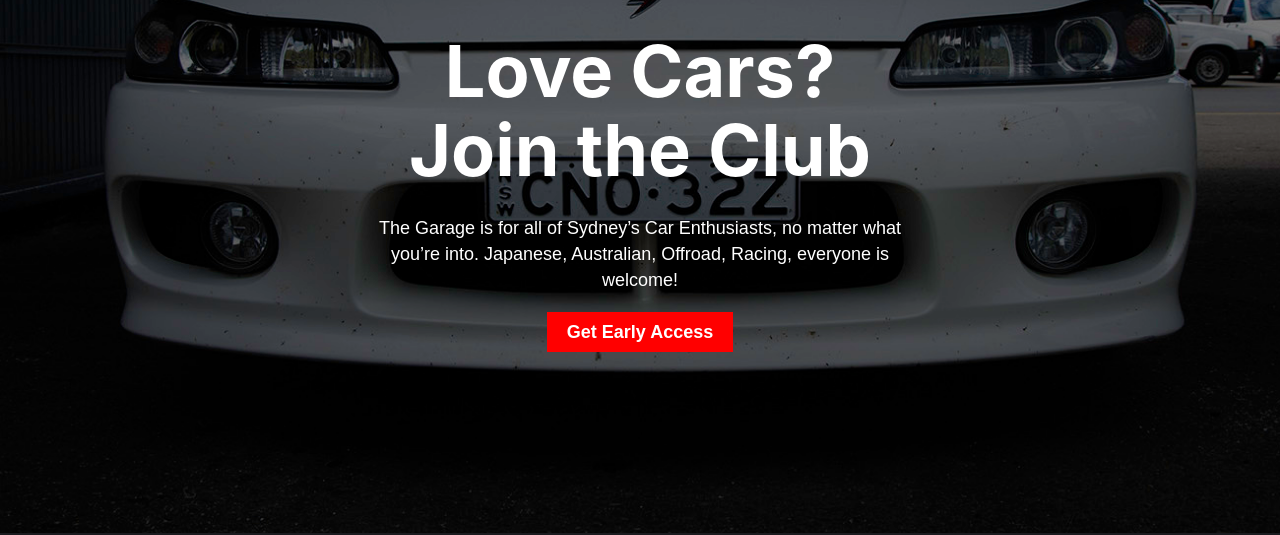
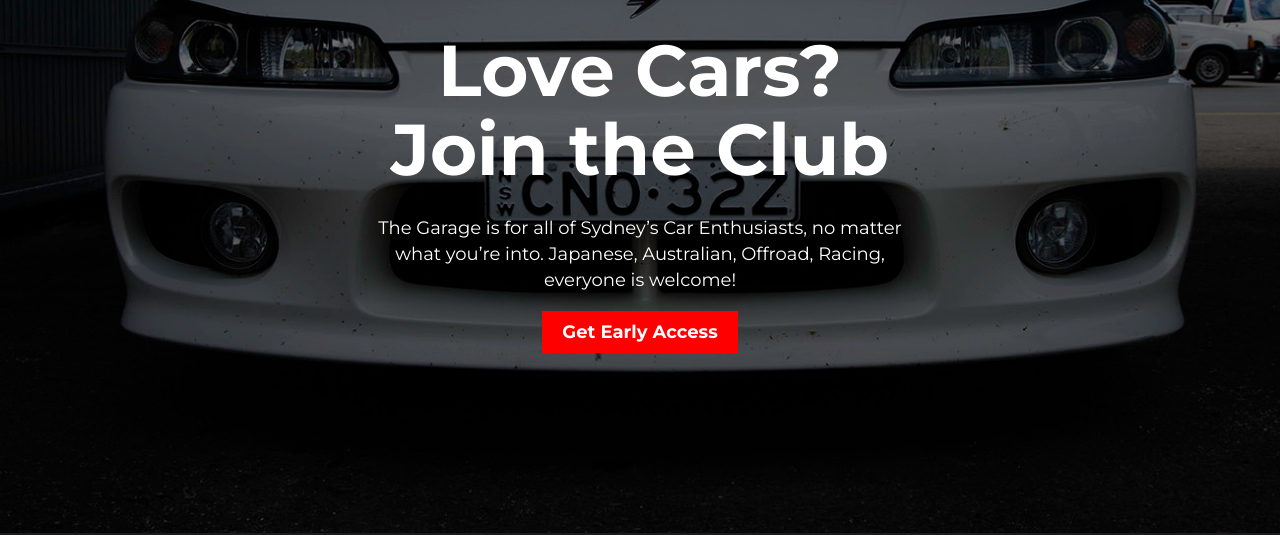
Before and after one commit to nathansimpson95/TheGarage-Website, a Gatsby site: page / in a window 1280 px wide. Shown: the part 267-802 px from the top of the page. Built offline with nearby package versions, Linux system fonts and the light colour scheme; Gatsby itself is replaced by a stand-in of ours.

Commit message:
Fixed issue with Google Font

```diff
--- a/src/components/layout.css
+++ b/src/components/layout.css
@@ -1,3 +1,5 @@
+@import url('https://fonts.googleapis.com/css?family=Montserrat:400,700');
+
 html {
   font-family: 'montserrat', sans-serif;
   -ms-text-size-adjust: 100%;
--- a/src/components/layout.js
+++ b/src/components/layout.js
@@ -26,7 +26,6 @@ const Layout = ({ children }) => (
           ]}
         >
           <html lang="en" />
-          <link href="https://fonts.googleapis.com/css?family=Montserrat:400,700" rel="stylesheet"></link>
         </Helmet>
         <div
           style={{
```
